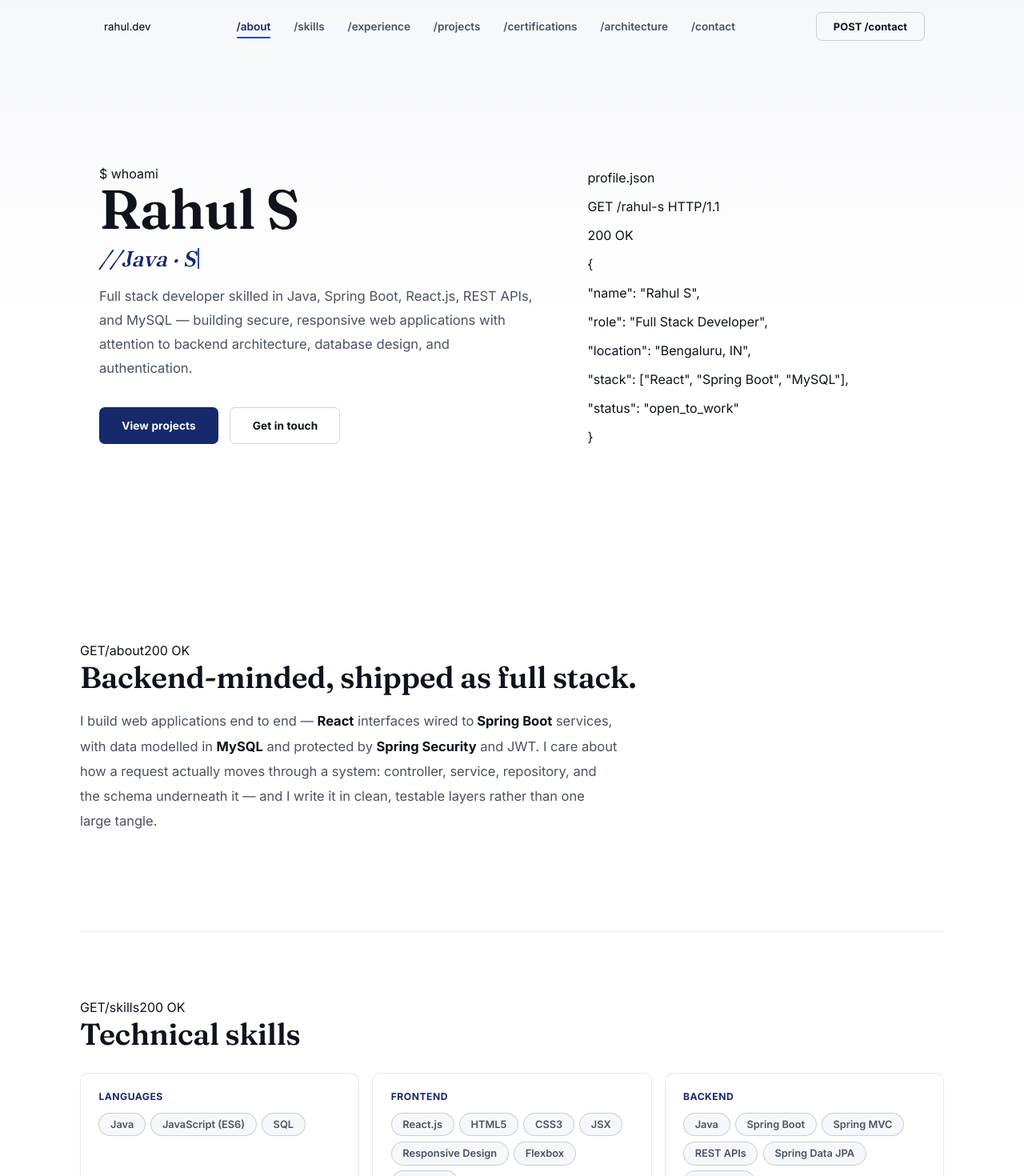
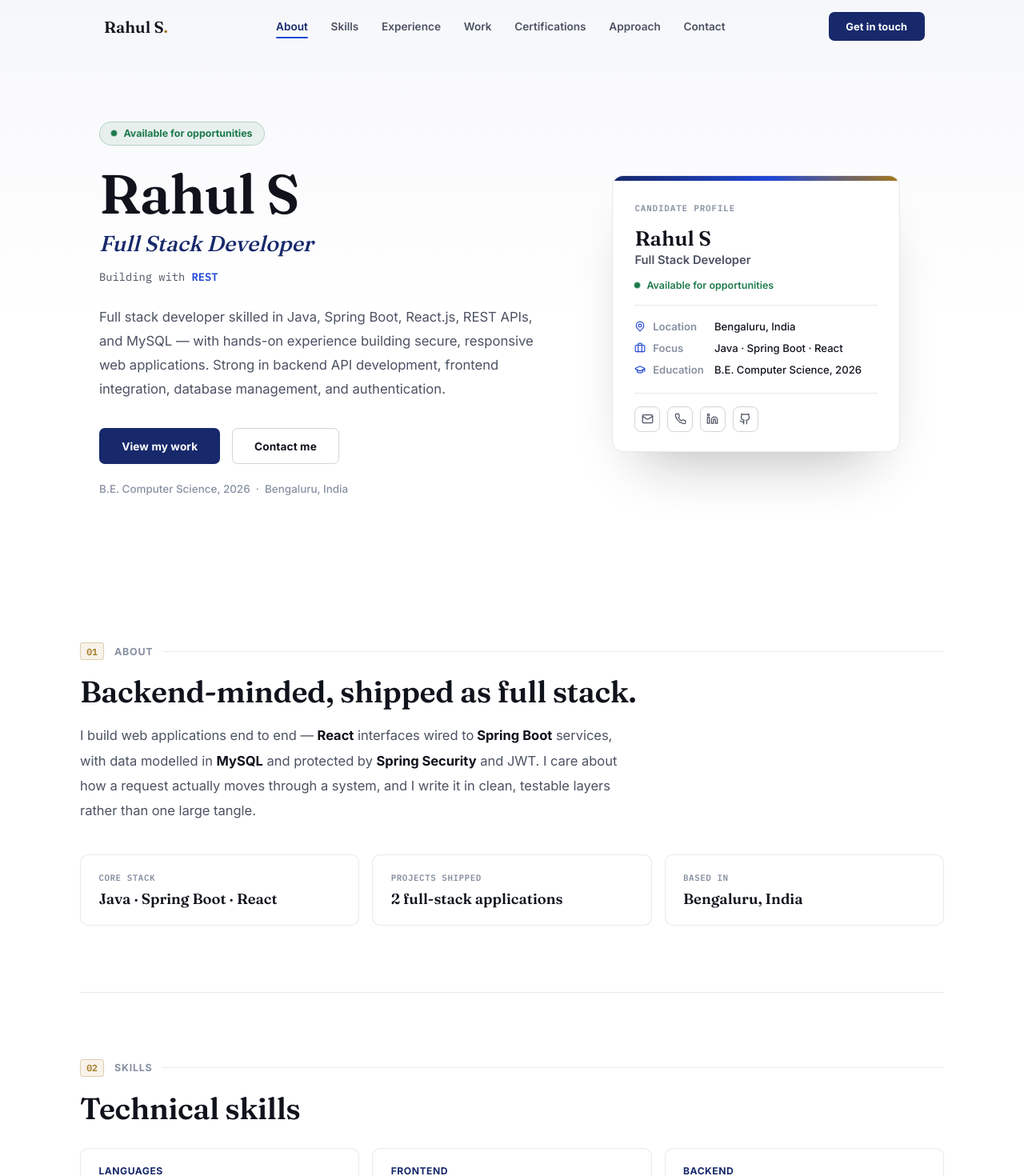
Before and after one commit to RAHUL2525252525/PORTFOLIO, a React (Vite) app: page / in a window 1280 px wide. Shown: the top 1470 px of the page at 80% size. Built offline with nearby package versions, Linux system fonts and the light colour scheme.

Commit message:
Update App.jsx

```diff
--- a/src/App.jsx
+++ b/src/App.jsx
@@ -1,8 +1,7 @@
 import { useEffect, useRef, useState } from 'react'
 import {
-  Github, Linkedin, Mail, Phone, ArrowUpRight,
-  Terminal, Layers, Database, Wrench, ShieldCheck,
-  GraduationCap, BadgeCheck, CheckCircle2
+  Github, Linkedin, Mail, Phone, ArrowUpRight, MapPin, GraduationCap,
+  Briefcase, Award, CheckCircle2, Code2, Layers, ShieldCheck, Database, Wrench
 } from 'lucide-react'
 import './index.css'
 
@@ -10,21 +9,16 @@ import './index.css'
 /* content — sourced from resume (RAHUL_S_FlowCV_Resume_2026-08-08)    */
 /* ================================================================== */
 
-const ROLES = [
-  'Full Stack Developer',
-  'Java · Spring Boot Developer',
-  'React Developer',
-  'REST API Engineer',
-]
+const STACK_ROTATE = ['React.js', 'Spring Boot', 'MySQL', 'REST APIs', 'Spring Security']
 
-const ROUTES = [
-  { id: 'about', label: '/about' },
-  { id: 'skills', label: '/skills' },
-  { id: 'experience', label: '/experience' },
-  { id: 'projects', label: '/projects' },
-  { id: 'certifications', label: '/certifications' },
-  { id: 'architecture', label: '/architecture' },
-  { id: 'contact', label: '/contact' },
+const NAV = [
+  { id: 'about', label: 'About' },
+  { id: 'skills', label: 'Skills' },
+  { id: 'experience', label: 'Experience' },
+  { id: 'projects', label: 'Work' },
+  { id: 'certifications', label: 'Certifications' },
+  { id: 'approach', label: 'Approach' },
+  { id: 'contact', label: 'Contact' },
 ]
 
 const SKILL_GROUPS = [
@@ -38,9 +32,9 @@ const SKILL_GROUPS = [
   { cat: 'Tools & Deployment', items: ['Git', 'GitHub', 'VS Code', 'IntelliJ IDEA', 'Vite', 'Docker', 'Docker Compose', 'AWS EC2', 'Vercel', 'Render'] },
 ]
 
-const ARCHITECTURE = [
+const APPROACH = [
   {
-    icon: Terminal,
+    icon: Code2,
     title: 'Frontend Presentation',
     subtitle: 'Client',
     items: ['React.js', 'JSX', 'HTML5', 'CSS3', 'Flexbox / Grid', 'Vite'],
@@ -70,7 +64,7 @@ const ARCHITECTURE = [
   {
     icon: Wrench,
     title: 'Build & Deployment',
-    subtitle: 'Infra',
+    subtitle: 'Infrastructure',
     items: ['Git', 'GitHub', 'Docker', 'Docker Compose', 'AWS EC2', 'Vercel', 'Render'],
     blurb: 'Version-controlled workflows, containerized environments, and cloud-hosted delivery.',
   },
@@ -100,11 +94,16 @@ const EDUCATION = [
 
 const PROJECTS = [
   {
-    id: 'proj_01',
+    id: '01',
     title: 'ShopSphere',
     tag: 'Full-Stack E-Commerce Application',
-    desc: 'An e-commerce platform supporting product browsing, search, cart, wishlist, checkout, and order management, with role-based admin tooling for products, inventory, users, and orders.',
     tech: ['React.js', 'Java', 'Spring Boot', 'Spring Data JPA', 'REST APIs', 'MySQL', 'Git'],
+    highlights: [
+      'Built an e-commerce platform supporting product browsing, search, cart, wishlist, checkout, and order management.',
+      'Developed role-based admin functionality for managing products, inventory, users, and orders.',
+      'Integrated Spring Boot REST APIs with React.js and MySQL for end-to-end data management.',
+      'Implemented authentication and secure order-management workflows.',
+    ],
     note: 'Backend is on Render\u2019s free tier — first request can take 30–60s to wake it up.',
     links: [
       { label: 'Live site', href: 'https://shopsphere-8m8f.vercel.app/' },
@@ -113,11 +112,17 @@ const PROJECTS = [
     featured: true,
   },
   {
-    id: 'proj_02',
+    id: '02',
     title: 'Online Banking System',
     tag: 'Full-Stack Banking Application',
-    desc: 'A secure banking application covering registration, login, account management, and transaction workflows, with JWT authentication and role-based access for user and admin operations.',
     tech: ['React.js', 'Java', 'Spring Boot', 'Spring Security', 'JWT', 'Spring Data JPA', 'MySQL', 'Docker'],
+    highlights: [
+      'Developed a secure full-stack banking application with registration, login, account management, and transaction workflows.',
+      'Built REST APIs using Spring Boot and Spring Data JPA with a layered Controller, Service, and Repository architecture.',
+      'Implemented JWT authentication and role-based access control using Spring Security for protected user and admin operations.',
+      'Designed MySQL database entities and relationships for users, roles, accounts, and transactions.',
+      'Containerized the application environment using Docker and Docker Compose.',
+    ],
     featured: true,
   },
 ]
@@ -128,25 +133,17 @@ const CERTS = [
 ]
 
 const CONTACTS = [
-  { icon: Mail, label: 'email', value: 'Srinivasrahul838@gmail.com', href: 'mailto:Srinivasrahul838@gmail.com' },
-  { icon: Phone, label: 'phone', value: '+91 73376 34886', href: 'tel:+917337634886' },
-  { icon: Linkedin, label: 'linkedin', value: 'linkedin.com/in/rahul-s', href: 'https://www.linkedin.com/in/rahul-s-6460b1238' },
-  { icon: Github, label: 'github', value: 'github.com/rahul-s', href: 'https://github.com/' },
-]
-
-const HERO_JSON = [
-  { k: 'name', v: '"Rahul S"' },
-  { k: 'role', v: '"Full Stack Developer"' },
-  { k: 'location', v: '"Bengaluru, IN"' },
-  { k: 'stack', v: '["React", "Spring Boot", "MySQL"]' },
-  { k: 'status', v: '"open_to_work"' },
+  { icon: Mail, label: 'Email', value: 'Srinivasrahul838@gmail.com', href: 'mailto:Srinivasrahul838@gmail.com' },
+  { icon: Phone, label: 'Phone', value: '+91 73376 34886', href: 'tel:+917337634886' },
+  { icon: Linkedin, label: 'LinkedIn', value: 'linkedin.com/in/rahul-s', href: 'https://www.linkedin.com/in/rahul-s-6460b1238' },
+  { icon: Github, label: 'GitHub', value: 'github.com/rahul-s', href: 'https://github.com/' },
 ]
 
 /* ================================================================== */
 /* hooks                                                                */
 /* ================================================================== */
 
-function useTypewriter(words, typeSpeed = 60, deleteSpeed = 30, pause = 1300) {
+function useTypewriter(words, typeSpeed = 65, deleteSpeed = 32, pause = 1400) {
   const [text, setText] = useState('')
   const [wordIndex, setWordIndex] = useState(0)
   const [deleting, setDeleting] = useState(false)
@@ -198,7 +195,7 @@ function Reveal({ children, className = '', delay = 0, as: Tag = 'div' }) {
 function useActiveSection() {
   const [active, setActive] = useState('')
   useEffect(() => {
-    const sections = ROUTES.map((n) => document.getElementById(n.id)).filter(Boolean)
+    const sections = NAV.map((n) => document.getElementById(n.id)).filter(Boolean)
     const obs = new IntersectionObserver(
       (entries) => entries.forEach((e) => { if (e.isIntersecting) setActive(e.target.id) }),
       { rootMargin: '-40% 0px -50% 0px' }
@@ -224,51 +221,56 @@ function useScrolledPast(threshold = 30) {
 /* small components                                                    */
 /* ================================================================== */
 
-// Section header styled as an HTTP request line — carries real
-// information here since the site really is organised as a set of
-// routes, and each one really does resolve (reveal-in doubles as
-// the "response").
-function Endpoint({ method = 'GET', path }) {
-  const [ref, inView] = useReveal()
+function SectionLabel({ index, label }) {
   return (
-    <div ref={ref} className="endpoint-row">
-      <span className={`http-method ${method.toLowerCase()}`}>{method}</span>
-      <span className="http-path">{path}</span>
-      <span className="http-rule" />
-      <span className={`http-status ${inView ? 'in' : ''}`}>200 OK</span>
+    <div className="section-label">
+      <span className="section-num">{index}</span>
+      <span className="section-name">{label}</span>
+      <span className="section-rule" />
     </div>
   )
 }
 
-function HeroResponse() {
-  const [visibleLines, setVisibleLines] = useState(0)
-
-  useEffect(() => {
-    if (visibleLines >= HERO_JSON.length) return
-    const t = setTimeout(() => setVisibleLines((v) => v + 1), 260 + visibleLines * 90)
-    return () => clearTimeout(t)
-  }, [visibleLines])
-
+// Signature element: a compact "dossier" card presenting the resume's
+// own header facts the way a recruiter would want them at a glance.
+function ProfileCard() {
+  const rows = [
+    { icon: MapPin, k: 'Location', v: 'Bengaluru, India' },
+    { icon: Briefcase, k: 'Focus', v: 'Java · Spring Boot · React' },
+    { icon: GraduationCap, k: 'Education', v: 'B.E. Computer Science, 2026' },
+  ]
   return (
-    <div className="response-card">
-      <div className="response-titlebar">
-        <span className="dot" /><span className="dot" /><span className="dot" />
-        <span className="response-file">profile.json</span>
-      </div>
-      <div className="response-body">
-        <p className="response-line request-line">
-          <span className="tok-method">GET</span> /rahul-s <span className="tok-dim">HTTP/1.1</span>
-        </p>
-        <p className="response-line status-line"><span className="tok-ok">200 OK</span></p>
-        <p className="response-line brace">{'{'}</p>
-        {HERO_JSON.map((row, i) => (
-          <p key={row.k} className={`response-line kv ${i < visibleLines ? 'in' : ''}`}>
-            <span className="tok-key">&quot;{row.k}&quot;</span><span className="tok-dim">:</span>{' '}
-            <span className="tok-val">{row.v}</span>
-            {i < HERO_JSON.length - 1 && <span className="tok-dim">,</span>}
-          </p>
-        ))}
-        <p className="response-line brace">{'}'}<span className="cursor-blink" /></p>
+    <div className="profile-card">
+      <div className="profile-bar" />
+      <div className="profile-body">
+        <p className="profile-eyebrow">Candidate Profile</p>
+        <h3 className="profile-name">Rahul S</h3>
+        <p className="profile-role">Full Stack Developer</p>
+        <div className="profile-status">
+          <span className="status-dot" /> Available for opportunities
+        </div>
+        <div className="profile-rows">
+          {rows.map((r) => {
+            const Icon = r.icon
+            return (
+              <div key={r.k} className="profile-row">
+                <Icon size={14} className="profile-row-icon" />
+                <span className="profile-row-k">{r.k}</span>
+                <span className="profile-row-v">{r.v}</span>
+              </div>
+            )
+          })}
+        </div>
+        <div className="profile-links">
+          {CONTACTS.map((c) => {
+            const Icon = c.icon
+            return (
+              <a key={c.label} href={c.href} target={c.href.startsWith('http') ? '_blank' : undefined} rel="noopener noreferrer" aria-label={c.label} className="profile-icon-link">
+                <Icon size={15} />
+              </a>
+            )
+          })}
+        </div>
       </div>
     </div>
   )
@@ -279,7 +281,7 @@ function HeroResponse() {
 /* ================================================================== */
 
 export default function App() {
-  const typed = useTypewriter(ROLES)
+  const typed = useTypewriter(STACK_ROTATE)
   const active = useActiveSection()
   const scrolled = useScrolledPast()
 
@@ -287,26 +289,22 @@ export default function App() {
 
   return (
     <div>
-      <div className="grid-field" aria-hidden="true" />
-
       {/* ---------------- navbar ---------------- */}
       <nav className={`site-nav ${scrolled ? 'scrolled' : ''}`}>
         <div className="wrap nav-inner">
           <button className="logo-btn" onClick={() => window.scrollTo({ top: 0, behavior: 'smooth' })} aria-label="Back to top">
-            <span className="logo-chip">rahul.dev</span>
+            <span className="logo-text">Rahul S<span className="logo-dot">.</span></span>
           </button>
 
           <div className="tab-bar">
-            {ROUTES.map((n) => (
+            {NAV.map((n) => (
               <button key={n.id} className={`tab ${active === n.id ? 'active' : ''}`} onClick={() => scrollTo(n.id)}>
                 {n.label}
               </button>
             ))}
           </div>
 
-          <button className="btn ghost nav-cta" onClick={() => scrollTo('contact')}>
-            POST /contact
-          </button>
+          <a className="btn primary nav-cta" href="mailto:Srinivasrahul838@gmail.com">Get in touch</a>
         </div>
       </nav>
 
@@ -315,7 +313,7 @@ export default function App() {
         <div className="wrap hero-inner">
           <div className="hero-copy">
             <Reveal>
-              <div className="hero-eyebrow"><span className="prompt">$</span> whoami</div>
+              <div className="hero-pill"><span className="status-dot" /> Available for opportunities</div>
             </Reveal>
 
             <Reveal delay={70}>
@@ -323,37 +321,44 @@ export default function App() {
             </Reveal>
 
             <Reveal delay={130}>
-              <div className="hero-role">
-                <span className="cmt">//</span>
-                <span className="role-text">{typed}<span className="type-cursor" /></span>
+              <p className="hero-role">Full Stack Developer</p>
+            </Reveal>
+
+            <Reveal delay={170}>
+              <div className="hero-stack">
+                Building with <span className="hero-stack-word">{typed}</span><span className="type-cursor" />
               </div>
             </Reveal>
 
-            <Reveal delay={190}>
+            <Reveal delay={220}>
               <p className="hero-desc">
                 Full stack developer skilled in Java, Spring Boot, React.js, REST APIs, and MySQL —
-                building secure, responsive web applications with attention to backend architecture,
-                database design, and authentication.
+                with hands-on experience building secure, responsive web applications. Strong in
+                backend API development, frontend integration, database management, and authentication.
               </p>
             </Reveal>
 
-            <Reveal delay={250}>
+            <Reveal delay={270}>
               <div className="hero-cta">
-                <button className="btn primary" onClick={() => scrollTo('projects')}>View projects</button>
-                <button className="btn ghost" onClick={() => scrollTo('contact')}>Get in touch</button>
+                <button className="btn primary" onClick={() => scrollTo('projects')}>View my work</button>
+                <button className="btn ghost" onClick={() => scrollTo('contact')}>Contact me</button>
               </div>
+            </Reveal>
+
+            <Reveal delay={310}>
+              <p className="hero-meta">B.E. Computer Science, 2026 &nbsp;·&nbsp; Bengaluru, India</p>
             </Reveal>
           </div>
 
-          <Reveal delay={120} className="hero-response">
-            <HeroResponse />
+          <Reveal delay={140} className="hero-profile">
+            <ProfileCard />
           </Reveal>
         </div>
       </header>
 
       {/* ---------------- about ---------------- */}
       <section id="about" className="wrap section">
-        <Reveal><Endpoint path="/about" /></Reveal>
+        <Reveal><SectionLabel index="01" label="About" /></Reveal>
         <Reveal delay={90}>
           <h2 className="sec-title">Backend-minded, shipped as full stack.</h2>
         </Reveal>
@@ -362,20 +367,32 @@ export default function App() {
             I build web applications end to end — <strong>React</strong> interfaces wired to
             <strong> Spring Boot</strong> services, with data modelled in <strong>MySQL</strong> and
             protected by <strong>Spring Security</strong> and JWT. I care about how a request actually
-            moves through a system: controller, service, repository, and the schema underneath it —
-            and I write it in clean, testable layers rather than one large tangle.
+            moves through a system, and I write it in clean, testable layers rather than one large tangle.
           </p>
         </Reveal>
+
+        <div className="fact-row">
+          {[
+            { label: 'Core Stack', value: 'Java · Spring Boot · React' },
+            { label: 'Projects Shipped', value: '2 full-stack applications' },
+            { label: 'Based In', value: 'Bengaluru, India' },
+          ].map((f, i) => (
+            <Reveal key={f.label} delay={i * 70} className="panel fact-card">
+              <p className="fact-label">{f.label}</p>
+              <p className="fact-value">{f.value}</p>
+            </Reveal>
+          ))}
+        </div>
       </section>
 
       {/* ---------------- skills ---------------- */}
       <section id="skills" className="wrap section">
-        <Reveal><Endpoint path="/skills" /></Reveal>
+        <Reveal><SectionLabel index="02" label="Skills" /></Reveal>
         <Reveal delay={90}><h2 className="sec-title">Technical skills</h2></Reveal>
 
         <div className="skill-grid">
           {SKILL_GROUPS.map((g, i) => (
-            <Reveal key={g.cat} delay={i * 60} className="panel skill-card">
+            <Reveal key={g.cat} delay={i * 55} className="panel skill-card">
               <p className="skill-cat">{g.cat}</p>
               <div className="skill-items">
                 {g.items.map((s) => <span key={s} className="pill">{s}</span>)}
@@ -387,16 +404,20 @@ export default function App() {
 
       {/* ---------------- experience ---------------- */}
       <section id="experience" className="wrap section">
-        <Reveal><Endpoint path="/experience" /></Reveal>
+        <Reveal><SectionLabel index="03" label="Experience" /></Reveal>
         <Reveal delay={90}><h2 className="sec-title">Experience</h2></Reveal>
 
         <div className="timeline">
           {EXPERIENCE.map((e, i) => (
-            <Reveal key={e.company} delay={i * 100} as="div" className="timeline-item">
-              <span className="timeline-node" />
-              <p className="tl-time">{e.time} · {e.place}</p>
-              <h3 className="tl-role">{e.role}</h3>
-              <p className="tl-meta">{e.company}</p>
+            <Reveal key={e.company} delay={i * 100} as="div" className="panel timeline-item">
+              <div className="tl-head">
+                <span className="tl-icon"><Briefcase size={15} /></span>
+                <div>
+                  <h3 className="tl-role">{e.role}</h3>
+                  <p className="tl-meta">{e.company} · {e.place}</p>
+                </div>
+                <span className="tl-time">{e.time}</span>
+              </div>
               <ul className="tl-points">
                 {e.points.map((pt) => <li key={pt}>{pt}</li>)}
               </ul>
@@ -420,19 +441,25 @@ export default function App() {
 
       {/* ---------------- projects ---------------- */}
       <section id="projects" className="wrap section">
-        <Reveal><Endpoint path="/projects" /></Reveal>
+        <Reveal><SectionLabel index="04" label="Selected Work" /></Reveal>
         <Reveal delay={90}><h2 className="sec-title">Projects</h2></Reveal>
 
         <div className="project-list">
           {PROJECTS.map((p, i) => (
             <Reveal key={p.id} delay={i * 90} className="panel project-card">
-              <div className="project-heading">
+              <div className="project-top">
                 <span className="project-id">{p.id}</span>
-                <h3>{p.title}</h3>
-                {p.featured && <span className="project-flag"><CheckCircle2 size={12} /> featured</span>}
+                <div className="project-heading">
+                  <h3>{p.title}</h3>
+                  {p.featured && <span className="project-flag"><CheckCircle2 size={12} /> Featured</span>}
+                </div>
               </div>
               <p className="project-tag">{p.tag}</p>
-              <p className="project-desc">{p.desc}</p>
+
+              <ul className="project-highlights">
+                {p.highlights.map((h) => <li key={h}>{h}</li>)}
+              </ul>
+
               <div className="project-tech">
                 {p.tech.map((t) => <span key={t} className="pill mono">{t}</span>)}
               </div>
@@ -453,13 +480,13 @@ export default function App() {
 
       {/* ---------------- certifications ---------------- */}
       <section id="certifications" className="wrap section">
-        <Reveal><Endpoint path="/certifications" /></Reveal>
+        <Reveal><SectionLabel index="05" label="Certifications" /></Reveal>
         <Reveal delay={90}><h2 className="sec-title">Certifications</h2></Reveal>
 
         <div className="cert-grid">
           {CERTS.map((c, i) => (
             <Reveal key={c.name} delay={i * 70} className="panel cert-card">
-              <span className="cert-icon"><BadgeCheck size={16} /></span>
+              <span className="cert-icon"><Award size={17} /></span>
               <div>
                 <p className="cert-name">{c.name}</p>
                 <p className="cert-by">{c.by}</p>
@@ -469,44 +496,37 @@ export default function App() {
         </div>
       </section>
 
-      {/* ---------------- architecture ---------------- */}
-      <section id="architecture" className="wrap section">
-        <Reveal><Endpoint path="/architecture" /></Reveal>
+      {/* ---------------- approach ---------------- */}
+      <section id="approach" className="wrap section">
+        <Reveal><SectionLabel index="06" label="Approach" /></Reveal>
         <Reveal delay={90}>
-          <h2 className="sec-title">How a request moves</h2>
+          <h2 className="sec-title">How I structure an application</h2>
           <p className="sec-desc">
-            Client to service to schema — the layers a request actually passes through, and what runs it.
+            Client to service to schema — the layers a request passes through, and what runs each one.
           </p>
         </Reveal>
 
-        <Reveal delay={80} className="pipeline">
-          {ARCHITECTURE.map((layer, i) => {
+        <div className="approach-grid">
+          {APPROACH.map((layer, i) => {
             const Icon = layer.icon
             return (
-              <div key={layer.title}>
-                <div className="pipe-node">
-                  <div className="pipe-icon"><Icon size={18} /></div>
-                  <div className="pipe-body panel">
-                    <p className="pipe-sub">{layer.subtitle}</p>
-                    <h3 className="pipe-title">{layer.title}</h3>
-                    <p className="pipe-blurb">{layer.blurb}</p>
-                    <div className="pipe-items">
-                      {layer.items.map((it) => <span key={it} className="pill mono">{it}</span>)}
-                    </div>
-                  </div>
+              <Reveal key={layer.title} delay={i * 70} className="panel approach-card">
+                <div className="approach-icon"><Icon size={18} /></div>
+                <p className="approach-sub">{layer.subtitle}</p>
+                <h3 className="approach-title">{layer.title}</h3>
+                <p className="approach-blurb">{layer.blurb}</p>
+                <div className="approach-items">
+                  {layer.items.map((it) => <span key={it} className="pill mono">{it}</span>)}
                 </div>
-                {i < ARCHITECTURE.length - 1 && (
-                  <div className="pipe-connector"><span className="wire" /></div>
-                )}
-              </div>
+              </Reveal>
             )
           })}
-        </Reveal>
+        </div>
       </section>
 
       {/* ---------------- contact ---------------- */}
       <section id="contact" className="wrap section">
-        <Reveal><Endpoint method="POST" path="/contact" /></Reveal>
+        <Reveal><SectionLabel index="07" label="Contact" /></Reveal>
         <Reveal delay={90}>
           <h2 className="sec-title">Let&rsquo;s build something.</h2>
           <p className="sec-desc">Open to Full Stack, Java/Spring Boot, and React roles. Based in Bengaluru, India.</p>
@@ -533,8 +553,8 @@ export default function App() {
       {/* ---------------- footer ---------------- */}
       <footer className="site-footer">
         <div className="wrap footer-inner">
-          <span className="footer-meta">// built by Rahul S · 2026</span>
-          <span className="footer-meta">status: <span className="tok-ok">open_to_work</span></span>
+          <span className="footer-meta">© 2026 Rahul S</span>
+          <span className="footer-meta">Full Stack Developer · Bengaluru, India</span>
         </div>
       </footer>
     </div>
```
